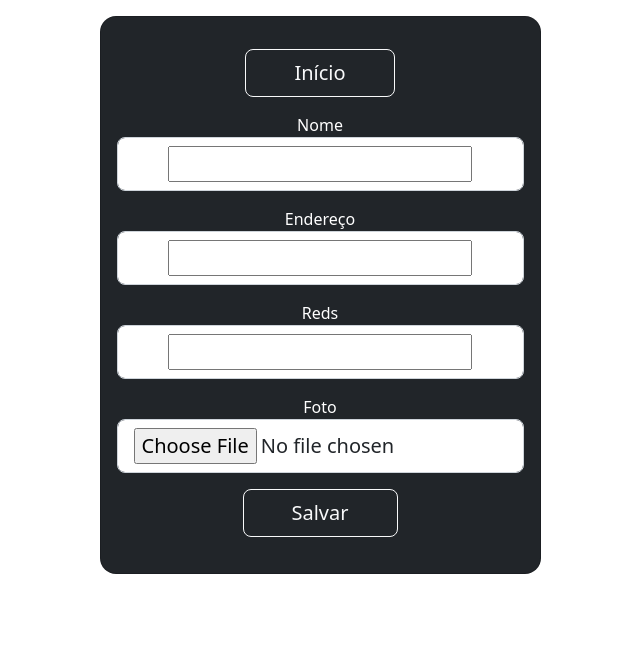
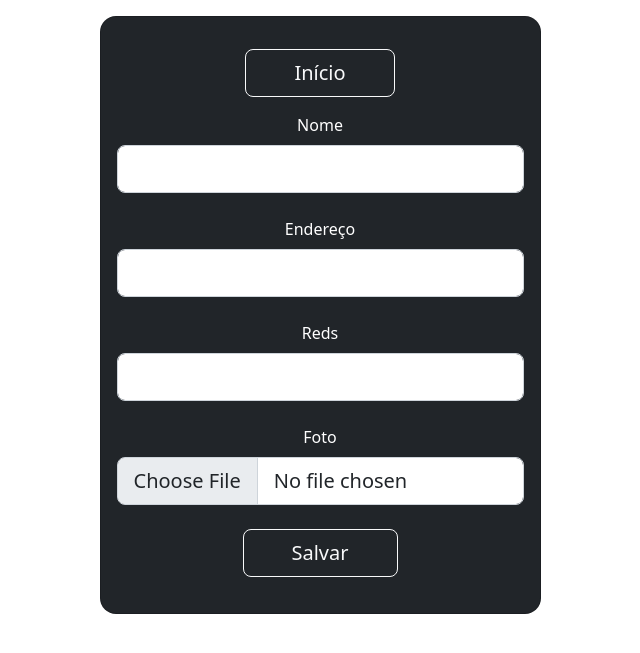
Before and after one commit to marcelokfws/cadastroscliente, a Django app: page /add/ in a window 1280 px wide. Shown: the part 69-722 px from the top of the page, without its empty margins (320-960 px from the left). Run offline with Django 4.2, Linux system fonts and the light colour scheme.

Commit message:
add melhoria

```diff
--- a/inicial/templates/add.html
+++ b/inicial/templates/add.html
@@ -13,21 +13,24 @@
                 <a href="{%url 'home'%}" class="btn btn-outline-light btn-lg px-5 mb-3" type="submit">Início</a>
                 <form action="{% url 'add' %}" method="POST" enctype="multipart/form-data">
                     {% csrf_token %}
-                    <label>Nome</label>
-                    <div class="form-control form-control-lg mb-3">
-                        {{form.nome}}
+                    <div class="form-outline form-white mb-4">
+                      <label  class="form-label" for="id_nome">Nome</label>
+                      <input name="nome" type="text"  class="form-control form-control-lg" />
                     </div>
-                    <label>Endereço</label>
-                    <div class="form-control form-control-lg mb-3">
-                        {{form.endereco}}
+
+                    <div class="form-outline form-white mb-4">
+                      <label  class="form-label" for="id_endereco">Endereço</label>
+                      <input name="endereco" type="text"  class="form-control form-control-lg" />
                     </div>
-                    <label>Reds</label>
-                    <div class="form-control form-control-lg mb-3">
-                        {{form.reds}}
+
+                    <div class="form-outline form-white mb-4">
+                      <label  class="form-label" for="id_reds">Reds</label>
+                      <input name="reds" type="text"  class="form-control form-control-lg" />
                     </div>
-                    <label>Foto</label>
-                    <div class="form-control form-control-lg mb-3">
-                        {{form.foto}}
+
+                    <div class="form-outline form-white mb-4">
+                      <label  class="form-label" for="id_foto">Foto</label>
+                      <input name="foto" type="file"  class="form-control form-control-lg" />
                     </div>
 
 
```
Also changed, not shown: db.sqlite3, media/boia_pOC6c5W.jpg (added), media/fave_Scoy1PR.png (added), media/ff_S4pf54r.jpg (added).
